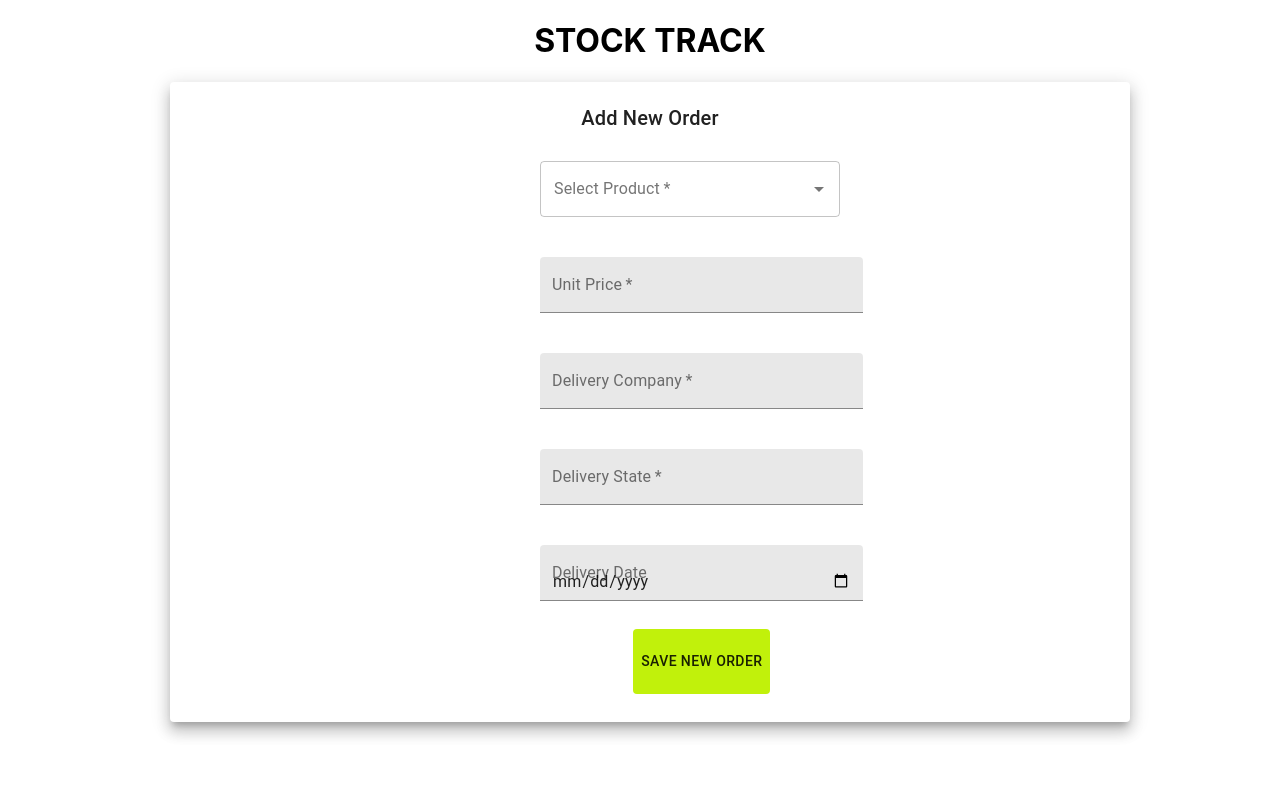
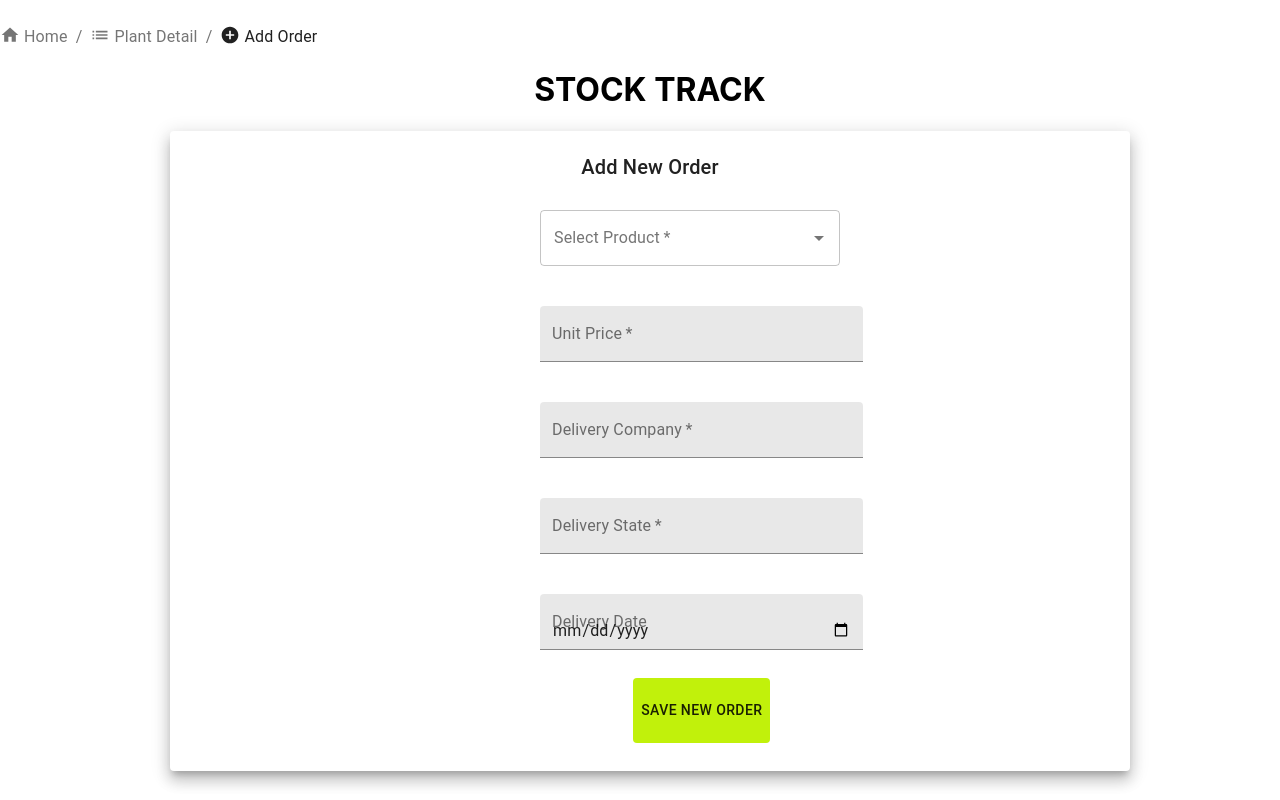
Before and after one commit to alperenoz14/stock_track_react, a React (Create React App) app: page /Add/1 in a window 1280 px wide. Built offline with nearby package versions, Linux system fonts and the light colour scheme; no server answers.

Commit message:
breadCrumb and add new product ops. done

```diff
--- a/src/App.js
+++ b/src/App.js
@@ -7,7 +7,6 @@ import AddOrder from './components/AddOrder'
 import AddDefaultProduct from './components/AddDefaultProduct'
 import { Button, FormControlLabel, IconButton } from "@material-ui/core";
 import { BrowserRouter as Router, Link, Route } from 'react-router-dom'
-
 
 const App = () => {
 
--- a/src/components/AddDefaultProduct.js
+++ b/src/components/AddDefaultProduct.js
@@ -1,12 +1,74 @@
-import React from 'react'
+import React, { useState } from 'react'
 import { makeStyles } from '@material-ui/core/styles';
 import { Grid, TextField, FormControlLabel, Checkbox, Paper, Button } from '@material-ui/core'
 import Typography from '@material-ui/core/Typography';
 import { useParams } from 'react-router';
 import Autocomplete from '@material-ui/lab/Autocomplete';
+import { Redirect } from 'react-router-dom';
+import { toast } from 'react-toastify';
+import 'react-toastify/dist/ReactToastify.css';
+import Breadcrumbs from '@material-ui/core/Breadcrumbs';
+import Link from '@material-ui/core/Link';
+import HomeIcon from '@material-ui/icons/Home';
+import AddCircleIcon from '@material-ui/icons/AddCircle';
+
 
 export default function AddDefaultProduct() {
+
+    const usebreadCrumbStyles = makeStyles((theme) => ({
+        link: {
+            display: 'flex',
+        },
+        icon: {
+            marginRight: theme.spacing(0.5),
+            width: 20,
+            height: 20,
+        },
+    }));
+    const breadCrumbclasses = usebreadCrumbStyles();
+
+    toast.configure()
+    const [redirect, setRedirect] = useState(false)
+    const [newProductName, setnewProductName] = useState('')
+
+    const handleChange = async (e) => {
+        e.preventDefault()
+        setnewProductName(e.target.value)
+    }
+
+    const handleSubmit = async (e) => {
+        e.preventDefault()
+        const product = { Name: newProductName }
+        await postRequest(product)
+    }
+
+    const postRequest = async (newProduct) => {
+
+        const URL = 'https://localhost:44399/api/product'
+        await fetch(URL, {
+            method: 'POST',
+            headers: {
+                'Content-Type': 'application/json'
+            },
+            body: JSON.stringify(newProduct)
+        }).then(res => res.json())
+            .then(setRedirect(true))
+            .then(toast.success("New Product product has beed added Successfully !", { position: toast.POSITION.TOP_RIGHT }))
+    }
+
+    if (redirect) { return <Redirect to={`/`} /> }
     return (
+        <div>
+            <Breadcrumbs aria-label="breadcrumb" style={{ marginTop: '25px' }}>
+                <Link color="inherit" href="/" className={breadCrumbclasses.link}>
+                    <HomeIcon className={breadCrumbclasses.icon} />
+                    Home
+                </Link>
+                <Typography color="textPrimary" className={breadCrumbclasses.link}>
+                    <AddCircleIcon className={breadCrumbclasses.icon} />
+                    Add New Dafault Product
+                </Typography>
+            </Breadcrumbs>
             <Grid item xs={9} style={{ marginLeft: '170px' }}>
                 <h1>STOCK TRACK</h1>
                 <Paper elevation={10} style={{ padding: 20, height: 'auto', width: 'auto' }} >
@@ -15,12 +77,13 @@ export default function AddDefaultProduct() {
                             Add New Default Product
                         </Typography>
                         <br></br>
-                    <form>
+                        <form onSubmit={e => handleSubmit(e)}>
                             <div style={{ marginLeft: '350px' }}>
                                 <Grid container spacing={3}>
                                     <Grid item xs={7}>
                                         <TextField
                                             required
+                                            onChange={e => handleChange(e)}
                                             id="productName"
                                             name="Product Name"
                                             label="Product Name"
@@ -34,7 +97,7 @@ export default function AddDefaultProduct() {
                                 <br></br>
                                 <Grid container spacing={3}>
                                     <Grid xs={5} style={{ marginLeft: '50px' }}>
-                                    <Button style={{ backgroundColor: '#C1F10B', height: '65px' }} >SAVE NEW PRODUCT</Button>
+                                        <Button type='submit' style={{ backgroundColor: '#C1F10B', height: '65px' }} >SAVE NEW PRODUCT</Button>
                                     </Grid>
                                 </Grid>
                             </div>
@@ -42,5 +105,7 @@ export default function AddDefaultProduct() {
                     </div>
                 </Paper>
             </Grid >
+        </div>
+
     )
 }
--- a/src/components/AddOrder.js
+++ b/src/components/AddOrder.js
@@ -1,4 +1,5 @@
 import React from 'react';
+import BreadCrumbs from './BreadCrumbs';
 import { useEffect, useState } from 'react';
 import { makeStyles } from '@material-ui/core/styles';
 import { Grid, TextField, FormControlLabel, Checkbox, Paper, Button } from '@material-ui/core'
@@ -8,6 +9,11 @@ import Typography from '@material-ui/core/Typography';
 import { useParams } from 'react-router';
 import { Redirect } from 'react-router-dom';
 import Autocomplete from '@material-ui/lab/Autocomplete';
+import Breadcrumbs from '@material-ui/core/Breadcrumbs';
+import Link from '@material-ui/core/Link';
+import HomeIcon from '@material-ui/icons/Home';
+import ListIcon from '@material-ui/icons/List';
+import AddCircleIcon from '@material-ui/icons/AddCircle';
 
 const AddOrder = () => {
 
@@ -17,6 +23,18 @@ const AddOrder = () => {
     const plantId = param.plantId
     const [products, setProducts] = useState([])
     const [redirect, setRedirect] = useState(false)
+
+    const usebreadCrumbStyles = makeStyles((theme) => ({
+        link: {
+          display: 'flex',
+        },
+        icon: {
+          marginRight: theme.spacing(0.5),
+          width: 20,
+          height: 20,
+        },
+      }));
+      const breadCrumbclasses = usebreadCrumbStyles();
 
     toast.configure()
 
@@ -39,7 +57,7 @@ const AddOrder = () => {
         console.log(newOrder)
     }
 
-    const handleSubmit =async (event) => {
+    const handleSubmit = async (event) => {
         event.preventDefault()
         await postRequest(newOrder)
     }
@@ -66,11 +84,12 @@ const AddOrder = () => {
             headers: {
                 'Content-Type': 'application/json'
             },
-            body:JSON.stringify(Order)
+            body: JSON.stringify(Order)
         }).then(res => res.json())
-        .then(setRedirect(true))
-        .then(toast.success("New Order has been Added Successfully !",{position: toast.POSITION.TOP_RIGHT}))
-        // .catch(toast.error("Add Order operation is failed  !",{position: toast.POSITION.TOP_RIGHT}))
+            .then(setTimeout(async () => {
+                await setRedirect(true)
+            }, 500))
+            .then(toast.success("New Order has been Added Successfully !", { position: toast.POSITION.TOP_RIGHT }))
     }
 
     useEffect(async () => {
@@ -80,8 +99,23 @@ const AddOrder = () => {
     }, [])
 
 
-    if (redirect) {return <Redirect to={`/PlantDetail/${plantId}`}/>}
+    if (redirect) { return <Redirect to={`/PlantDetail/${plantId}`} /> }
     return (
+        <div>
+            <Breadcrumbs aria-label="breadcrumb" style={{ marginTop: '25px' }}>
+                <Link color="inherit" href="/"className={breadCrumbclasses.link}>
+                    <HomeIcon className={breadCrumbclasses.icon} />
+                    Home
+                </Link>
+                <Link color="inherit" href={`/PlantDetail/${plantId}`} className={breadCrumbclasses.link}>
+                    <ListIcon className={breadCrumbclasses.icon} />
+                    Plant Detail
+                </Link>
+                <Typography color="textPrimary" className={breadCrumbclasses.link}>
+                    <AddCircleIcon className={breadCrumbclasses.icon} />
+                    Add Order
+                </Typography>
+            </Breadcrumbs>
             <Grid item xs={9} style={{ marginLeft: '170px' }}>
                 <h1>STOCK TRACK</h1>
                 <Paper elevation={10} style={{ padding: 20, height: 'auto', width: 'auto' }} >
@@ -90,7 +124,7 @@ const AddOrder = () => {
                             Add New Order
                         </Typography>
                         <br></br>
-                    <form onSubmit={e=>handleSubmit(e)}>
+                        <form onSubmit={e => handleSubmit(e)}>
                             <div style={{ marginLeft: '350px' }}>
                                 <Grid container spacing={3}>
                                     <Grid id item xs={7}>
@@ -183,6 +217,7 @@ const AddOrder = () => {
                     </div>
                 </Paper>
             </Grid >
+        </div>
 
 
     );
--- /dev/null
+++ b/src/components/BreadCrumbs.js
@@ -0,0 +1,47 @@
+import React from 'react';
+import {useState} from 'react';
+import { makeStyles } from '@material-ui/core/styles';
+import Typography from '@material-ui/core/Typography';
+import Breadcrumbs from '@material-ui/core/Breadcrumbs';
+import Link from '@material-ui/core/Link';
+import HomeIcon from '@material-ui/icons/Home';
+import GrainIcon from '@material-ui/icons/Grain';
+import { Redirect } from 'react-router-dom';
+
+const useStyles = makeStyles((theme) => ({
+  link: {
+    display: 'flex',
+  },
+  icon: {
+    marginRight: theme.spacing(0.5),
+    width: 20,
+    height: 20,
+  },
+}));
+
+
+
+export default function IconBreadcrumbs() {
+
+  const classes = useStyles();
+  const [redirect,setRedirect] = useState(false)
+
+  function handleClick(event) {
+    event.preventDefault();
+    setRedirect(true)
+  }
+
+  if (redirect) {return <Redirect to={`/`}/>}
+  return (
+    <Breadcrumbs aria-label="breadcrumb" style={{marginTop:'25px'}}>
+      <Link color="inherit" href="/" onClick={handleClick} className={classes.link}>
+        <HomeIcon className={classes.icon} />
+        Home
+      </Link>
+      <Typography color="textPrimary" className={classes.link}>
+        <GrainIcon className={classes.icon} />
+        Add Order
+      </Typography>
+    </Breadcrumbs>
+  );
+}
--- a/src/components/EditOrder.js
+++ b/src/components/EditOrder.js
@@ -20,7 +20,6 @@ const EditOrder = () => {
 
     const param = useParams()
     const orderId = param.orderId
-    console.log(orderId)
 
     const handleSubmit = async (e) =>{
         e.preventDefault()
@@ -110,7 +109,7 @@ const EditOrder = () => {
                                         onChange={e => setCurrentOrder({ ...currentOrder, unitPrice: e.target.value })}
                                         id="unitPrice"
                                         name="Unit Price"
-                                        label="Unit Price"
+                                        //label="Unit Price"
                                         fullWidth
                                         autoComplete=""
                                         variant='filled'
--- a/src/components/PlantDetail.js
+++ b/src/components/PlantDetail.js
@@ -18,14 +18,32 @@ import { useParams } from 'react-router-dom';
 import RemoveOrderConfirm from './RemoveOrderConfirm'
 import { toast } from 'react-toastify';
 import 'react-toastify/dist/ReactToastify.css';
+import Breadcrumbs from '@material-ui/core/Breadcrumbs';
+import Link from '@material-ui/core/Link';
+import HomeIcon from '@material-ui/icons/Home';
+import GrainIcon from '@material-ui/icons/Grain';
+import ListIcon from '@material-ui/icons/List';
 
 
 const useStyles = makeStyles({
     root: { width: '100%', }, container: { maxHeight: 440, },
 });
 
+const usebreadCrumbStyles = makeStyles((theme) => ({
+    link: {
+        display: 'flex',
+    },
+    icon: {
+        marginRight: theme.spacing(0.5),
+        width: 20,
+        height: 20,
+    },
+}));
+
 export default function PlantDetail() {
     const classes = useStyles();
+    const breadcrumbClasses = usebreadCrumbStyles();
+
     const [page, setPage] = React.useState(0);
     const [rowsPerPage, setRowsPerPage] = React.useState(10);
 
@@ -36,6 +54,7 @@ export default function PlantDetail() {
     const handleChangeRowsPerPage = (event) => { setRowsPerPage(+event.target.value); setPage(0); };
 
     const param = useParams()
+
 
     const getRequest = async (apiRoute, id) => {
         const baseUrl = 'https://localhost:44399/api/'
@@ -59,7 +78,9 @@ export default function PlantDetail() {
                 'Content-Type': 'application/json'
             }
         }).then(toast.success("The Order has been removed Successfully !", { position: toast.POSITION.TOP_RIGHT }))
-        .then(setOrders(await configureOrders()))
+            .then(setTimeout(async () => {
+                await setOrders(await configureOrders())
+            }, 500))
     }
 
     const configureOrders = async () => {
@@ -85,6 +106,17 @@ export default function PlantDetail() {
     }, [])
 
     return (
+        <div>
+            <Breadcrumbs aria-label="breadcrumb" style={{ marginTop: '25px' }}>
+                <Link color="inherit" href="/" className={breadcrumbClasses.link}>
+                    <HomeIcon className={breadcrumbClasses.icon} />
+                    Home
+                </Link>
+                <Typography color="textPrimary" className={breadcrumbClasses.link}>
+                    <ListIcon className={breadcrumbClasses.icon} />
+                    PlantDetail
+                </Typography>
+            </Breadcrumbs>
             <Grid item xs={9} style={{ marginLeft: '170px' }}>
                 <h1>STOCK TRACK</h1>
                 <Card className={classes.root} style={{ backgroundColor: '#D7D7D7' }}>
@@ -145,6 +177,8 @@ export default function PlantDetail() {
                     <Button href={`/Add/${param.plantId}`} style={{ backgroundColor: '#4BD025', width: '150px', height: '50px' }}>Add New Order to Plant</Button>
                 </Paper>
             </Grid>
+        </div>
+
 
     );
 }
```
Lines whose indentation alone changed are shown as unchanged.
